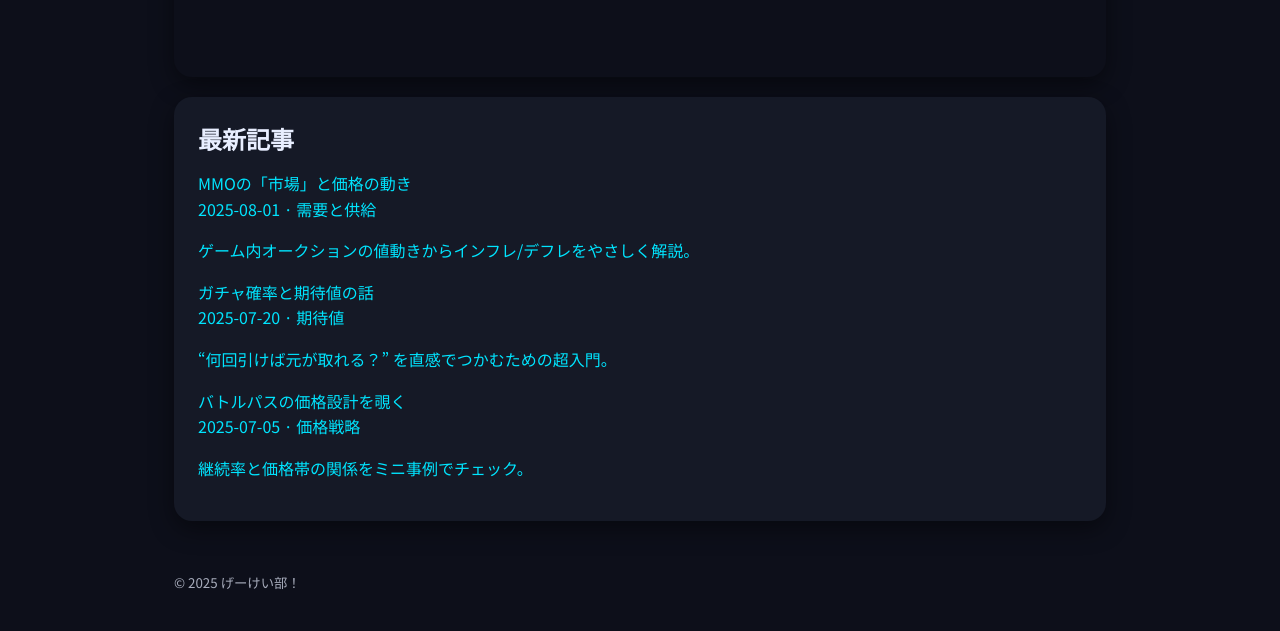
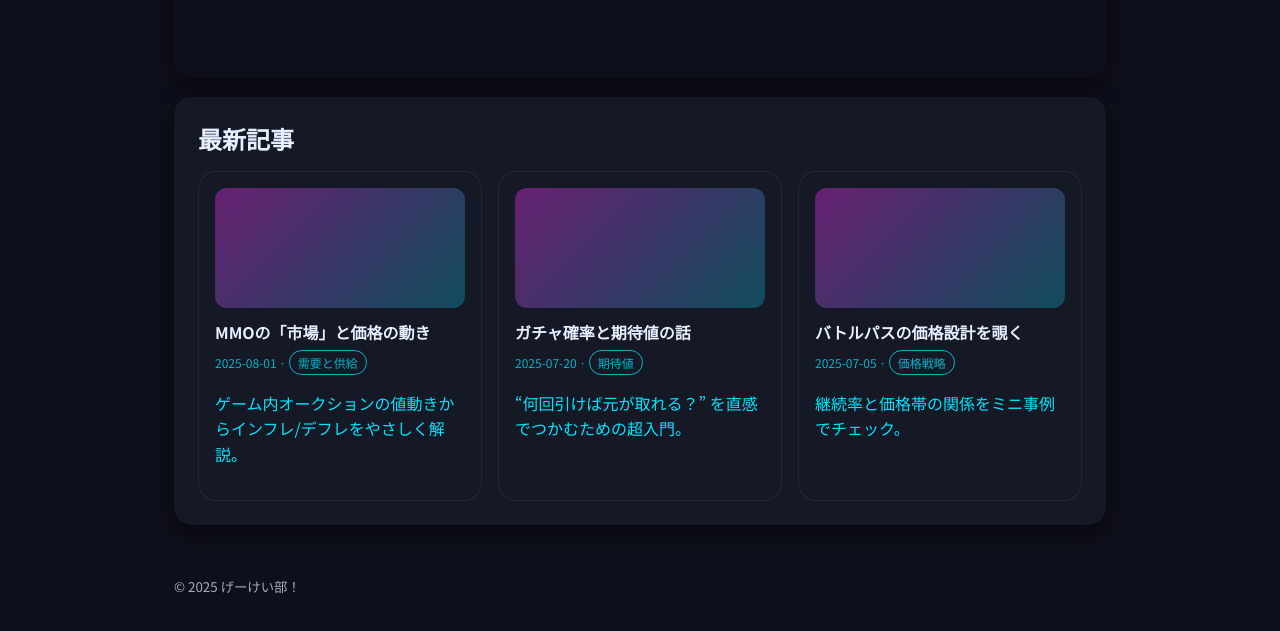
Before and after one commit to geikeibu/WebPage3, a plain HTML site: page projects.html in a window 1280 px wide. Shown: the part 263-894 px from the top of the page. Drawn offline with Linux system fonts and the light colour scheme.

Commit message:
Update styles.css

```diff
--- a/styles.css
+++ b/styles.css
@@ -17,3 +17,13 @@ a:hover{color:#0D0F1A;background:var(--neon-magenta);box-shadow:0 0 12px var(--n
 .hero p{max-width:700px;opacity:.9}
 .hero .cta{margin-top:16px}
 .badge{font-family:"Press Start 2P",monospace;font-size:12px;color:var(--neon-cyan)}
+/* === Article Grid === */
+.grid{display:grid;grid-template-columns:repeat(auto-fit,minmax(260px,1fr));gap:16px}
+.article-card{display:block;background:#151926;border-radius:var(--radius);padding:16px;
+  border:1px solid rgba(255,255,255,.06);transition:box-shadow .2s, transform .2s}
+.article-card:hover{box-shadow:0 0 18px rgba(0,229,255,.65);transform:translateY(-2px)}
+.article-card .title{font-weight:700;margin:.25em 0;color:#E8EEFF}
+.article-card .meta{font-size:12px;opacity:.75;margin-bottom:.25em}
+.tag{display:inline-block;border:1px solid var(--neon-cyan);border-radius:999px;padding:2px 8px;font-size:12px}
+.thumb{height:120px;border-radius:12px;margin-bottom:12px;
+  background:linear-gradient(135deg, rgba(255,46,255,.35), rgba(0,229,255,.25));}
```
